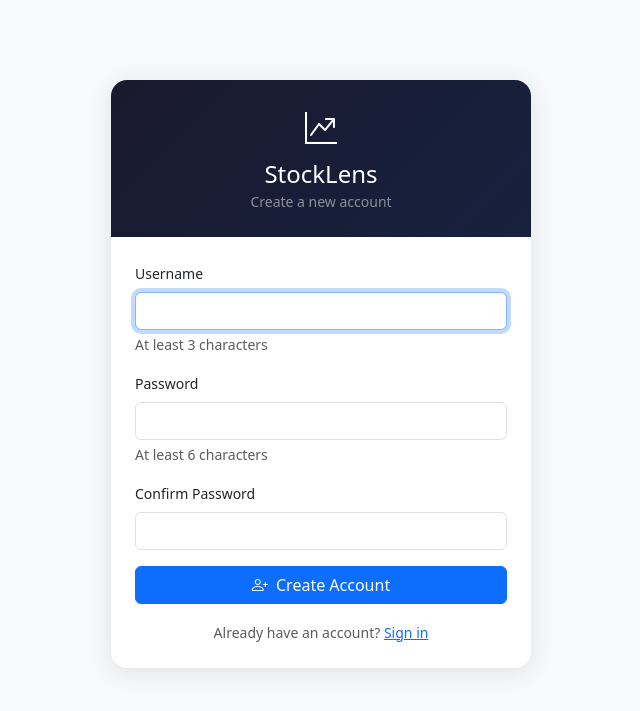
After one commit to michaelw4ai-lab/stocklens, a Flask app: page /register in a window 1280 px wide. The commit adds this page. Shown: the top 711 px of the page, without its empty margins (319-959 px from the left). Run offline with Flask 3, Linux system fonts and the light colour scheme.

Commit message:
Add user authentication - login required to refresh data
- Register/login pages with password hashing (SHA-256 + salt)
- Refresh endpoints return 401 if not logged in
- JS redirects to login page on 401, returns to original page after login
- User shown in navbar with logout button
- Users stored in cache/users.json

Co-Authored-By: Claude Opus 4.6 (1M context) <noreply@anthropic.com>

```diff
--- a/app.py
+++ b/app.py
@@ -1,16 +1,70 @@
-from flask import Flask, render_template, jsonify
+import secrets
+from functools import wraps
 
+from flask import Flask, render_template, jsonify, request, session, redirect, url_for
+
+from auth import register, authenticate
 from data import (
     get_dashboard_data, get_price_history, get_top10_analysis,
     refresh_dashboard, refresh_top10, refresh_cache,
 )
 
 app = Flask(__name__)
+app.secret_key = secrets.token_hex(32)
+
+
+def login_required_api(f):
+    @wraps(f)
+    def decorated(*args, **kwargs):
+        if "user" not in session:
+            return jsonify({"error": "login_required"}), 401
+        return f(*args, **kwargs)
+    return decorated
 
 
 @app.route("/")
 def index():
-    return render_template("index.html")
+    return render_template("index.html", user=session.get("user"))
+
+
+@app.route("/analysis")
+def analysis():
+    return render_template("analysis.html", user=session.get("user"))
+
+
+@app.route("/login", methods=["GET", "POST"])
+def login():
+    if request.method == "POST":
+        username = request.form.get("username", "")
+        password = request.form.get("password", "")
+        if authenticate(username, password):
+            session["user"] = username.strip().lower()
+            next_url = request.args.get("next", "/")
+            return redirect(next_url)
+        return render_template("login.html", error="Invalid username or password.", username=username)
+    return render_template("login.html")
+
+
+@app.route("/register", methods=["GET", "POST"])
+def register_page():
+    if request.method == "POST":
+        username = request.form.get("username", "")
+        password = request.form.get("password", "")
+        confirm = request.form.get("confirm", "")
+        if password != confirm:
+            return render_template("register.html", error="Passwords do not match.", username=username)
+        ok, msg = register(username, password)
+        if ok:
+            session["user"] = username.strip().lower()
+            return redirect("/")
+        return render_template("register.html", error=msg, username=username)
+    return render_template("register.html")
+
+
+@app.route("/logout")
+def logout():
+    session.pop("user", None)
+    return redirect("/")
 
 
 @app.route("/api/stocks")
@@ -25,11 +79,6 @@ def api_stock(symbol):
     return jsonify(history)
 
 
-@app.route("/analysis")
-def analysis():
-    return render_template("analysis.html")
-
-
 @app.route("/api/top10")
 def api_top10():
     data = get_top10_analysis()
@@ -37,6 +86,7 @@ def api_top10():
 
 
 @app.route("/api/refresh", methods=["POST"])
+@login_required_api
 def api_refresh():
     refresh_cache()
     data = refresh_dashboard()
@@ -44,6 +94,7 @@ def api_refresh():
 
 
 @app.route("/api/refresh-top10", methods=["POST"])
+@login_required_api
 def api_refresh_top10():
     refresh_cache()
     data = refresh_top10()
--- a/static/js/main.js
+++ b/static/js/main.js
@@ -235,6 +235,10 @@ async function refreshData() {
 
     try {
         const res = await fetch("/api/refresh", { method: "POST" });
+        if (res.status === 401) {
+            window.location.href = "/login?next=" + encodeURIComponent(window.location.pathname);
+            return;
+        }
         const data = await res.json();
 
         if (loadingScreen) loadingScreen.style.display = "none";
--- /dev/null
+++ b/templates/register.html
@@ -0,0 +1,64 @@
+<!DOCTYPE html>
+<html lang="en">
+<head>
+    <meta charset="UTF-8">
+    <meta name="viewport" content="width=device-width, initial-scale=1.0">
+    <title>StockLens - Register</title>
+    <link href="https://cdn.jsdelivr.net/npm/bootstrap@5.3.2/dist/css/bootstrap.min.css" rel="stylesheet">
+    <link href="https://cdn.jsdelivr.net/npm/bootstrap-icons@1.11.1/font/bootstrap-icons.css" rel="stylesheet">
+    <link href="/static/css/style.css" rel="stylesheet">
+    <style>
+        .auth-card {
+            max-width: 420px;
+            margin: 80px auto;
+            border: none;
+            border-radius: 16px;
+            box-shadow: 0 4px 24px rgba(0,0,0,0.1);
+        }
+        .auth-header {
+            background: linear-gradient(135deg, #1a1a2e, #16213e);
+            color: #fff;
+            border-radius: 16px 16px 0 0;
+            padding: 24px;
+            text-align: center;
+        }
+        .auth-header i { font-size: 2rem; }
+    </style>
+</head>
+<body>
+    <div class="card auth-card">
+        <div class="auth-header">
+            <i class="bi bi-graph-up-arrow"></i>
+            <h4 class="mt-2 mb-0">StockLens</h4>
+            <small class="text-white-50">Create a new account</small>
+        </div>
+        <div class="card-body p-4">
+            {% if error %}
+            <div class="alert alert-danger py-2 small">{{ error }}</div>
+            {% endif %}
+            <form method="POST">
+                <div class="mb-3">
+                    <label class="form-label small">Username</label>
+                    <input type="text" name="username" class="form-control" value="{{ username|default('') }}" required autofocus>
+                    <div class="form-text">At least 3 characters</div>
+                </div>
+                <div class="mb-3">
+                    <label class="form-label small">Password</label>
+                    <input type="password" name="password" class="form-control" required>
+                    <div class="form-text">At least 6 characters</div>
+                </div>
+                <div class="mb-3">
+                    <label class="form-label small">Confirm Password</label>
+                    <input type="password" name="confirm" class="form-control" required>
+                </div>
+                <button type="submit" class="btn btn-primary w-100">
+                    <i class="bi bi-person-plus me-1"></i> Create Account
+                </button>
+            </form>
+            <div class="text-center mt-3">
+                <small class="text-muted">Already have an account? <a href="/login">Sign in</a></small>
+            </div>
+        </div>
+    </div>
+</body>
+</html>
```
Also changed, not shown: auth.py (added, +60 -0 lines), templates/analysis.html (+12 -2 lines), templates/index.html (+7 -1 lines), templates/login.html (added, +58 -0 lines).
